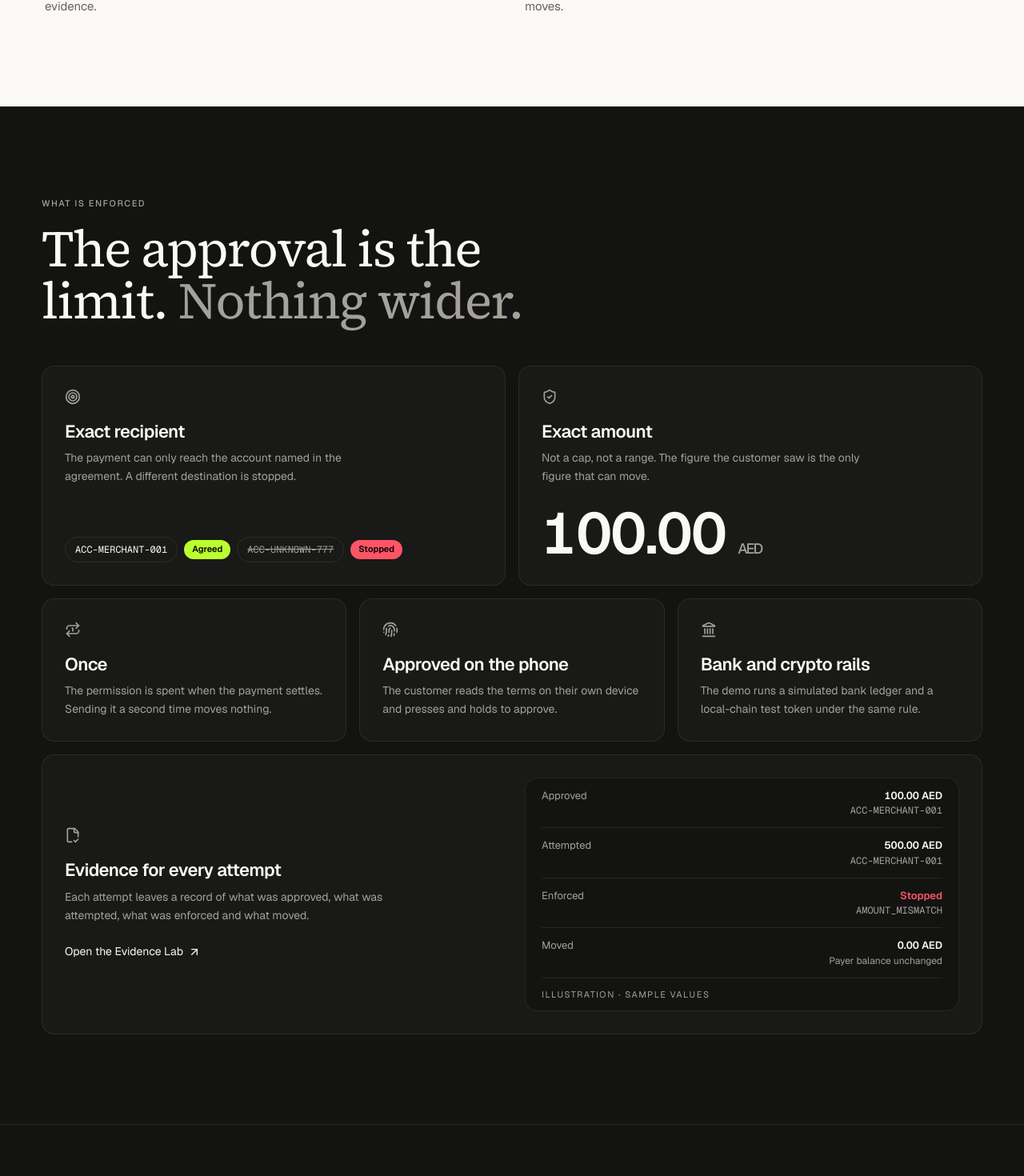
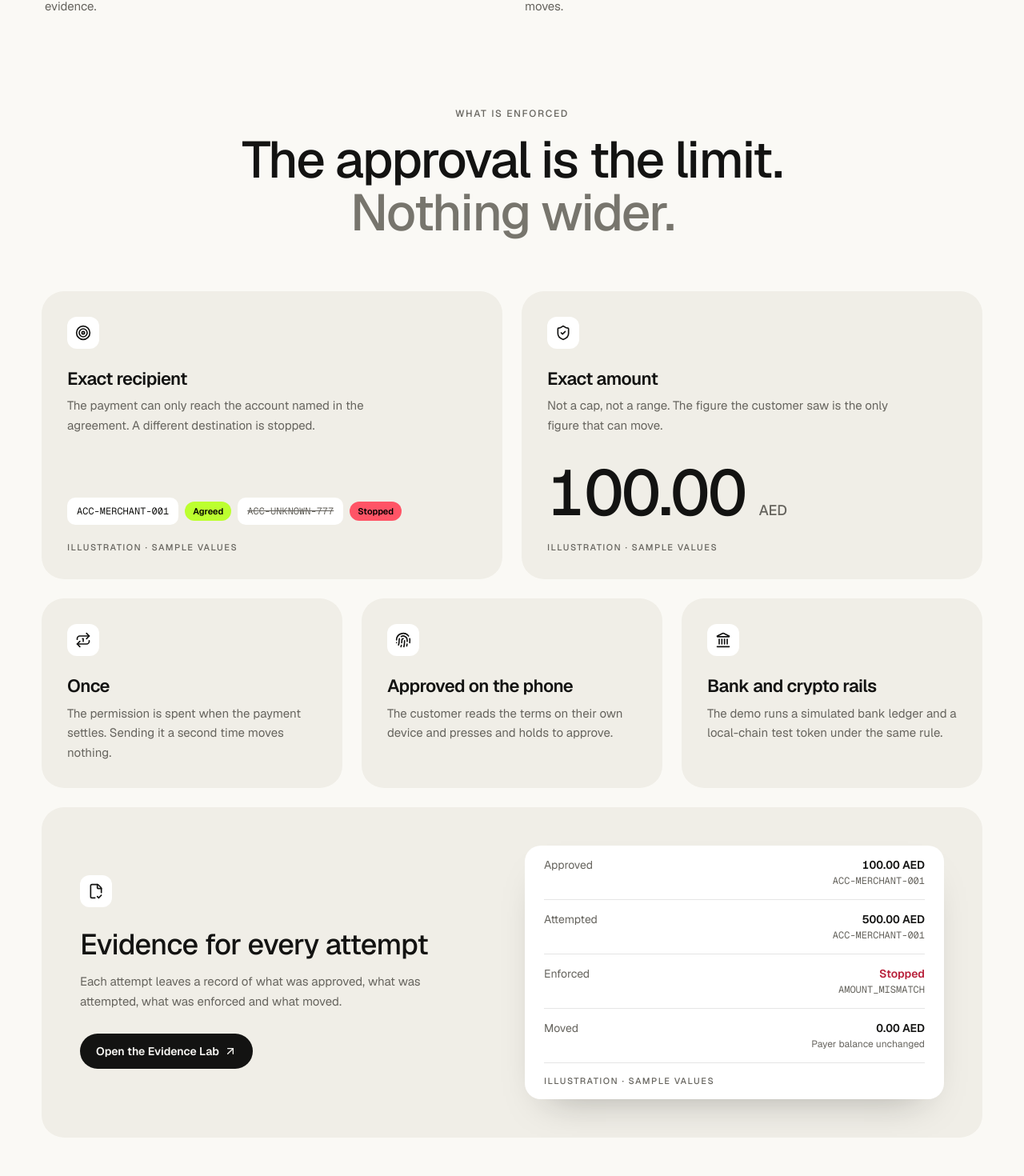
Before and after one commit to AdvayRoy/CIS, a Next.js app: page /landing in a window 1280 px wide. Shown: the part 1254-2724 px from the top of the page at 80% size. Built offline with nearby package versions, Linux system fonts and the light colour scheme.

Commit message:
landing: soft panel treatment and centred two-tone headings across enforced, questions and footer sections; cursor tag rests on last row

```diff
--- a/src/components/marketing/HeroPanels.tsx
+++ b/src/components/marketing/HeroPanels.tsx
@@ -39,11 +39,13 @@ function Badge({ children, tone }: { children: React.ReactNode; tone: "coral" |
 
 // Cursor rest position per step: [left %, row index].
 const CURSOR: ReadonlyArray<readonly [number, number]> = [
-  [58, 0],
+  [52, 0],
   [80, 1],
-  [70, 2],
+  [66, 2],
   [62, 3],
 ];
+// The cursor visits each row, then rests on the last one (where its tag is shown).
+const DWELL = [1300, 1300, 1300, 3200];
 
 /** "When a payment is attempted -> if the amount differs -> stop with a reason code -> record evidence." */
 export function RuleBuilder() {
@@ -51,9 +53,9 @@ export function RuleBuilder() {
   const [step, setStep] = useState(3);
   useEffect(() => {
     if (reduce) return;
-    const id = window.setInterval(() => setStep((s) => (s + 1) % CURSOR.length), 1900);
-    return () => window.clearInterval(id);
-  }, [reduce]);
+    const id = window.setTimeout(() => setStep((s) => (s + 1) % CURSOR.length), DWELL[step]);
+    return () => window.clearTimeout(id);
+  }, [reduce, step]);
   const at = reduce ? 3 : step;
   const [x, row] = CURSOR[at];
   const lift = (i: number) => (at === i ? LIFT : "shadow-[0_0_0_1px_rgba(19,19,18,0.04)]");
@@ -110,7 +112,14 @@ export function RuleBuilder() {
         <svg width="34" height="36" viewBox="0 0 34 36" className="drop-shadow-[0_4px_8px_rgba(19,19,18,0.25)]">
           <path d="M3 2 L3 30 L11 23 L17 35 L23 32 L17 21 L28 20 Z" fill={INK} stroke="#fff" strokeWidth="2" strokeLinejoin="round" />
         </svg>
-        <span className="absolute left-7 top-8 rounded-[10px] bg-white px-2.5 py-1 text-[12px] shadow-[0_8px_20px_-10px_rgba(19,19,18,0.4)] sm:text-[14px]">CounterSign</span>
+        <span
+          className={cn(
+            "absolute left-7 top-8 rounded-[10px] bg-white px-2.5 py-1 text-[12px] shadow-[0_8px_20px_-10px_rgba(19,19,18,0.4)] transition-opacity duration-300 sm:text-[14px]",
+            at === 3 ? "opacity-100" : "opacity-0",
+          )}
+        >
+          CounterSign
+        </span>
       </div>
     </div>
   );
@@ -140,13 +149,13 @@ const BANK = "M 60 112 C 150 112 180 220 260 220";
 const CRYPTO = "M 60 328 C 150 328 180 220 260 220";
 const OUT = "M 260 220 L 470 220";
 
-function RailChip({ className, dot, name, sub, value }: { className?: string; dot: "ink" | "mint" | "coral"; name: string; sub: string; value: string }) {
+function RailChip({ className, dot, name, sub, value, keepSub }: { className?: string; dot: "ink" | "mint" | "coral"; name: string; sub: string; value: string; keepSub?: boolean }) {
   return (
     <div className={cn("absolute flex items-center gap-2 rounded-[8px] bg-white px-2 py-1.5 shadow-[0_10px_24px_-14px_rgba(19,19,18,0.5),0_0_0_1px_rgba(19,19,18,0.05)] sm:gap-3 sm:px-3 sm:py-2", className)}>
       <span aria-hidden className={cn("size-2 shrink-0 rounded-full", dot === "ink" && "bg-[#131312]", dot === "mint" && "bg-mint ring-1 ring-[#131312]/50", dot === "coral" && "bg-coral")} />
       <span className="min-w-0 font-mono uppercase leading-tight">
         <span className="block text-[9px] font-semibold tracking-[0.06em] text-[#131312] sm:text-[11px]">{name}</span>
-        <span className="block text-[8px] tracking-[0.06em] text-[#66645E] sm:text-[9px]">{sub}</span>
+        <span className={cn("text-[8px] tracking-[0.06em] text-[#66645E] sm:block sm:text-[9px]", keepSub ? "block" : "hidden")}>{sub}</span>
       </span>
       <span className="tabular font-mono text-[9px] font-semibold text-[#131312] sm:text-[11px]">{value}</span>
     </div>
@@ -188,7 +197,7 @@ export function RailsGlobe() {
       <RailChip className="left-0 top-[25.5%] -translate-y-1/2" dot="mint" name="Bank rail" sub="Attempt · matched" value={`${SAMPLE.amount} ${SAMPLE.currency}`} />
       <RailChip className="left-0 top-[74.5%] -translate-y-1/2" dot="coral" name="Crypto rail" sub="Attempt · stopped" value={SAMPLE.changedAmount} />
       <RailChip className="right-0 top-1/2 -translate-y-1/2" dot="ink" name="Recipient" sub={SAMPLE.recipient} value={`+${SAMPLE.amount}`} />
-      <RailChip className="left-[52%] top-[66%]" dot="coral" name="Stopped" sub="AMOUNT_MISMATCH" value="0.00" />
+      <RailChip className="left-[50%] top-[64%] sm:left-[52%] sm:top-[66%]" dot="coral" name="Stopped" sub="AMOUNT_MISMATCH" value="0.00" keepSub />
     </div>
   );
 }
--- a/src/components/marketing/Landing.tsx
+++ b/src/components/marketing/Landing.tsx
@@ -4,12 +4,14 @@ import Link from "next/link";
 import { MotionConfig, motion } from "motion/react";
 import { ArrowRight, ArrowUpRight, FileCheck2, Fingerprint, Landmark, Repeat1, ShieldCheck, Target } from "lucide-react";
 import { cn } from "@/lib/cn";
-import { EASE, Label, Pill, SAMPLE, SERIF } from "./pieces";
-import { ProductPanel, RailsGlobe, RuleBuilder } from "./HeroPanels";
+import { EASE, Pill, SAMPLE } from "./pieces";
+import { PANEL, ProductPanel, RailsGlobe, RuleBuilder, SampleNote } from "./HeroPanels";
 import { ScrollStory } from "./ScrollStory";
 
 const WRAP = "mx-auto w-full max-w-[1240px] px-5 sm:px-8";
-const H1 = "font-sans text-[46px] font-medium leading-[1.02] tracking-[-0.035em] sm:text-[76px] lg:text-[92px]";
+const H1 = "font-sans text-[38px] font-medium leading-[1.02] tracking-[-0.035em] sm:text-[76px] lg:text-[92px]";
+const H2 = "font-sans text-[32px] font-medium leading-[1.04] tracking-[-0.03em] sm:text-[52px] lg:text-[64px]";
+const EYEBROW = "text-[12px] font-medium uppercase tracking-[0.14em] text-[#66645E]";
 const reveal = {
   initial: { opacity: 0, y: 24 },
   whileInView: { opacity: 1, y: 0 },
@@ -31,7 +33,7 @@ function Cta({ className, children = "Launch the demo" }: { className?: string;
 
 function Nav() {
   return (
-    <header className="sticky top-0 z-40 border-b border-black/10 bg-[#FAF9F5]/90 text-[#131312] backdrop-blur-md">
+    <header className="sticky top-0 z-40 border-b border-black/10 bg-[#FAF9F5] text-[#131312]">
       <div className={cn(WRAP, "flex h-14 items-center justify-between gap-4")}>
         <Link href="/landing" className="flex items-center gap-2 text-[16px] font-semibold tracking-tight">
           <ShieldCheck aria-hidden className="size-[18px]" />
@@ -94,69 +96,75 @@ function Hero() {
 
 function Card({ className, icon: Icon, title, body, children }: { className?: string; icon: typeof Target; title: string; body: string; children?: React.ReactNode }) {
   return (
-    <motion.article {...reveal} className={cn("flex flex-col rounded-2xl border border-line bg-[#191918] p-6 sm:p-7", className)}>
-      <Icon aria-hidden className="size-5 text-muted" />
-      <h3 className="mt-5 text-[22px] font-semibold leading-tight tracking-tight">{title}</h3>
-      <p className="mt-2 max-w-[44ch] text-[14px] leading-relaxed text-muted">{body}</p>
-      {children && <div className="mt-auto pt-6">{children}</div>}
+    <motion.article {...reveal} className={cn(PANEL, "flex flex-col p-6 sm:p-8", className)}>
+      <span aria-hidden className="grid size-10 place-items-center rounded-[12px] bg-white text-[#131312]">
+        <Icon className="size-5" />
+      </span>
+      <h3 className="mt-6 text-[22px] font-semibold leading-tight tracking-tight">{title}</h3>
+      <p className="mt-2 max-w-[44ch] text-[15px] leading-relaxed text-[#66645E]">{body}</p>
+      {children && <div className="mt-auto pt-8">{children}</div>}
     </motion.article>
   );
 }
 
 function Bento() {
   return (
-    <section className="border-t border-line py-20 sm:py-28">
+    <section className="bg-[#FAF9F5] pb-20 text-[#131312] sm:pb-28">
       <div className={WRAP}>
-        <motion.div {...reveal}>
-          <Label>What is enforced</Label>
-          <h2 className={cn(SERIF, "mt-4 max-w-[18ch] text-[40px] leading-[1.02] tracking-tight sm:text-[64px]")}>
-            The approval is the limit. <span className="text-muted">Nothing wider.</span>
+        <motion.div {...reveal} className="mx-auto max-w-[820px] text-center">
+          <p className={EYEBROW}>What is enforced</p>
+          <h2 className={cn(H2, "mt-4")}>
+            <span className="block">The approval is the limit.</span> <span className="block text-[#77756D]">Nothing wider.</span>
           </h2>
         </motion.div>
-        <div className="mt-12 grid gap-4 md:grid-cols-6">
+        <div className="mt-12 grid gap-4 sm:mt-16 sm:gap-6 md:grid-cols-6">
           <Card className="md:col-span-3" icon={Target} title="Exact recipient" body="The payment can only reach the account named in the agreement. A different destination is stopped.">
             <div className="flex flex-wrap items-center gap-2 text-[12px]">
-              <span className="ident rounded-full border border-line px-3 py-1.5">{SAMPLE.recipient}</span>
+              <span className="ident rounded-[10px] bg-white px-3 py-2">{SAMPLE.recipient}</span>
               <Pill tone="mint">Agreed</Pill>
-              <span className="ident rounded-full border border-line px-3 py-1.5 text-muted line-through">{SAMPLE.otherRecipient}</span>
+              <span className="ident rounded-[10px] bg-white px-3 py-2 text-[#66645E] line-through">{SAMPLE.otherRecipient}</span>
               <Pill tone="coral">Stopped</Pill>
             </div>
+            <SampleNote className="mt-5" />
           </Card>
           <Card className="md:col-span-3" icon={ShieldCheck} title="Exact amount" body="Not a cap, not a range. The figure the customer saw is the only figure that can move.">
-            <p className="tabular text-[56px] font-semibold leading-none tracking-tight sm:text-[72px]">
-              {SAMPLE.amount} <span className="text-[18px] font-medium text-muted">{SAMPLE.currency}</span>
+            <p className="tabular text-[56px] font-medium leading-none tracking-[-0.03em] sm:text-[80px]">
+              {SAMPLE.amount} <span className="text-[18px] font-medium tracking-normal text-[#66645E]">{SAMPLE.currency}</span>
             </p>
+            <SampleNote className="mt-5" />
           </Card>
           <Card className="md:col-span-2" icon={Repeat1} title="Once" body="The permission is spent when the payment settles. Sending it a second time moves nothing." />
           <Card className="md:col-span-2" icon={Fingerprint} title="Approved on the phone" body="The customer reads the terms on their own device and presses and holds to approve." />
           <Card className="md:col-span-2" icon={Landmark} title="Bank and crypto rails" body="The demo runs a simulated bank ledger and a local-chain test token under the same rule." />
-          <motion.article {...reveal} className="grid gap-8 rounded-2xl border border-line bg-[#191918] p-6 sm:p-7 md:col-span-6 md:grid-cols-2 md:items-center">
+          <motion.article {...reveal} className={cn(PANEL, "grid gap-8 p-6 sm:p-8 md:col-span-6 md:grid-cols-2 md:items-center lg:p-12")}>
             <div className="min-w-0">
-              <FileCheck2 aria-hidden className="size-5 text-muted" />
-              <h3 className="mt-5 text-[22px] font-semibold leading-tight tracking-tight">Evidence for every attempt</h3>
-              <p className="mt-2 max-w-[44ch] text-[14px] leading-relaxed text-muted">
+              <span aria-hidden className="grid size-10 place-items-center rounded-[12px] bg-white">
+                <FileCheck2 className="size-5" />
+              </span>
+              <h3 className="mt-6 text-[28px] font-medium leading-tight tracking-[-0.02em] sm:text-[36px]">Evidence for every attempt</h3>
+              <p className="mt-3 max-w-[44ch] text-[15px] leading-relaxed text-[#66645E]">
                 Each attempt leaves a record of what was approved, what was attempted, what was enforced and what moved.
               </p>
-              <Link href="/evidence" className="mt-6 inline-flex items-center gap-1.5 text-[14px] text-fg hover:text-mint">
+              <Link href="/evidence" className="mt-7 inline-flex h-11 items-center gap-1.5 rounded-full bg-[#131312] px-5 text-[14px] font-semibold text-[#FAF9F5] hover:bg-black">
                 Open the Evidence Lab <ArrowUpRight aria-hidden className="size-4" />
               </Link>
             </div>
-            <dl className="min-w-0 rounded-2xl border border-line bg-[#131312] px-5 text-[13px]">
+            <dl className="min-w-0 rounded-[20px] bg-white px-5 text-[14px] shadow-[0_24px_48px_-28px_rgba(19,19,18,0.35)] sm:px-6">
               {[
                 ["Approved", `${SAMPLE.amount} ${SAMPLE.currency}`, SAMPLE.recipient],
                 ["Attempted", `${SAMPLE.changedAmount} ${SAMPLE.currency}`, SAMPLE.recipient],
                 ["Enforced", "Stopped", "AMOUNT_MISMATCH"],
                 ["Moved", `0.00 ${SAMPLE.currency}`, "Payer balance unchanged"],
               ].map(([k, v, sub], i) => (
-                <div key={k} className={cn("flex items-baseline justify-between gap-4 py-3", i > 0 && "border-t border-line")}>
-                  <dt className="text-muted">{k}</dt>
+                <div key={k} className={cn("flex items-baseline justify-between gap-4 py-3.5", i > 0 && "border-t border-black/10")}>
+                  <dt className="text-[#66645E]">{k}</dt>
                   <dd className="min-w-0 text-end">
-                    <span className={cn("tabular font-semibold", k === "Enforced" && "text-coral")}>{v}</span>
-                    <span className={cn("block text-[12px] text-muted", (k === "Enforced" || i < 2) && "ident")}>{sub}</span>
+                    <span className={cn("tabular font-semibold", k === "Enforced" && "text-[#B8203A]")}>{v}</span>
+                    <span className={cn("block text-[12px] text-[#66645E]", (k === "Enforced" || i < 2) && "ident")}>{sub}</span>
                   </dd>
                 </div>
               ))}
-              <p className="border-t border-line py-3 text-[11px] uppercase tracking-[0.14em] text-muted">Illustration · sample values</p>
+              <SampleNote className="border-t border-black/10 py-3.5" />
             </dl>
           </motion.article>
         </div>
@@ -176,15 +184,15 @@ function Editorial() {
   return (
     <section className="bg-[#FAF9F5] py-20 text-[#131312] sm:py-28">
       <div className={WRAP}>
-        <motion.h2 {...reveal} className={cn(SERIF, "max-w-[16ch] text-[40px] leading-[1.02] tracking-tight sm:text-[72px]")}>
-          Four questions every payment should answer.
+        <motion.h2 {...reveal} className={cn(H2, "mx-auto max-w-[1000px] text-center")}>
+          <span className="block">Four questions.</span> <span className="block text-[#77756D]">Answered for every payment.</span>
         </motion.h2>
-        <div className="mt-14 grid gap-x-8 gap-y-10 border-t border-black/15 pt-10 sm:grid-cols-2 lg:grid-cols-4">
+        <div className="mt-12 grid gap-4 sm:mt-16 sm:grid-cols-2 sm:gap-6 lg:grid-cols-4">
           {QUESTIONS.map((x, i) => (
-            <motion.div key={x.n} {...reveal} transition={{ duration: 0.4, ease: EASE, delay: i * 0.06 }}>
-              <p className="tabular text-[13px] font-medium text-black/50">{x.n}</p>
-              <h3 className="mt-3 text-[20px] font-semibold leading-snug tracking-tight">{x.q}</h3>
-              <p className="mt-3 text-[15px] leading-relaxed text-black/65">{x.a}</p>
+            <motion.div key={x.n} {...reveal} transition={{ duration: 0.4, ease: EASE, delay: i * 0.06 }} className={cn(PANEL, "p-6 sm:p-7")}>
+              <p className="tabular grid size-10 place-items-center rounded-[12px] bg-white text-[13px] font-semibold">{x.n}</p>
+              <h3 className="mt-6 text-[20px] font-semibold leading-snug tracking-tight">{x.q}</h3>
+              <p className="mt-2 text-[15px] leading-relaxed text-[#66645E]">{x.a}</p>
             </motion.div>
           ))}
         </div>
@@ -198,7 +206,7 @@ function Footer() {
     <footer className="border-t border-line bg-black">
       <div className={cn(WRAP, "py-20 sm:py-28")}>
         <motion.div {...reveal}>
-          <h2 className={cn(SERIF, "text-[44px] leading-[1] tracking-tight sm:text-[76px] lg:text-[88px]")}>
+          <h2 className={H1}>
             <span className="block">One payment.</span> <span className="block text-muted">Exactly as agreed.</span>
           </h2>
           <p className="mt-6 max-w-[520px] text-[16px] leading-relaxed text-muted">
```
